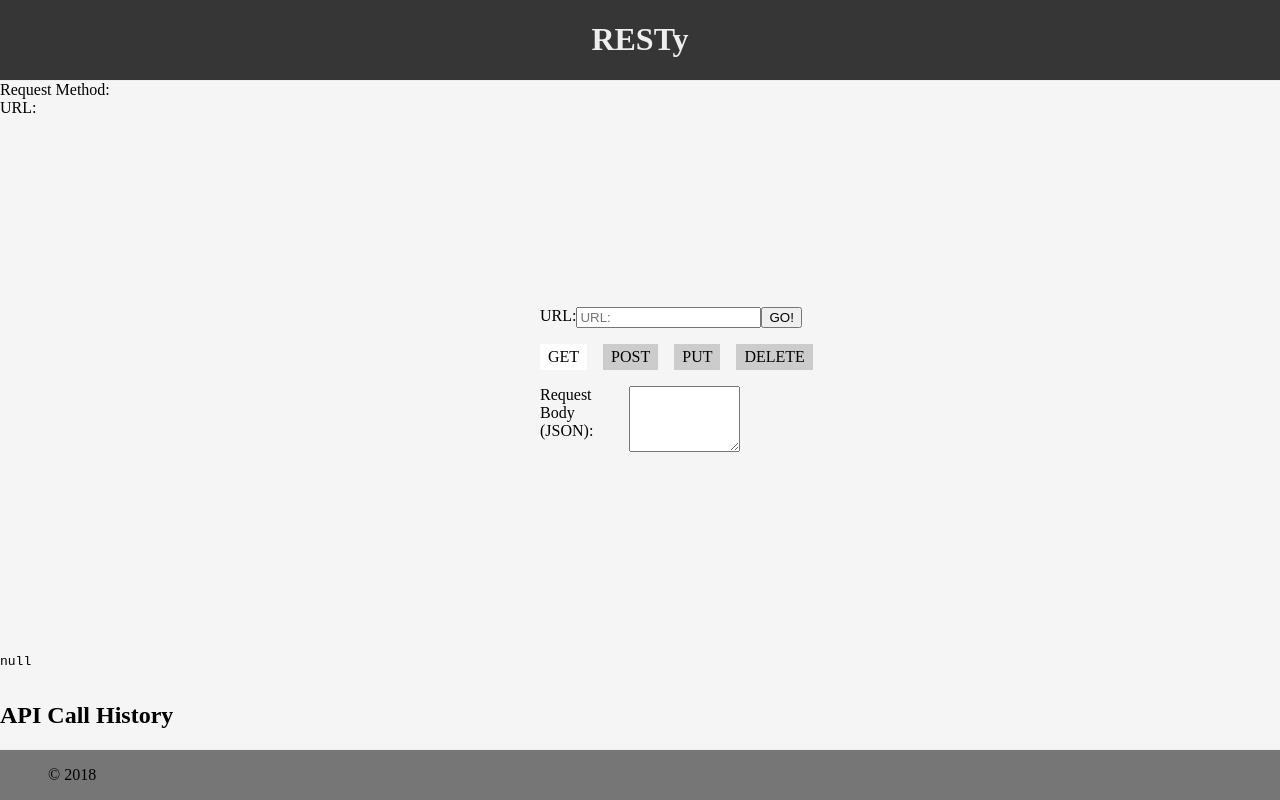
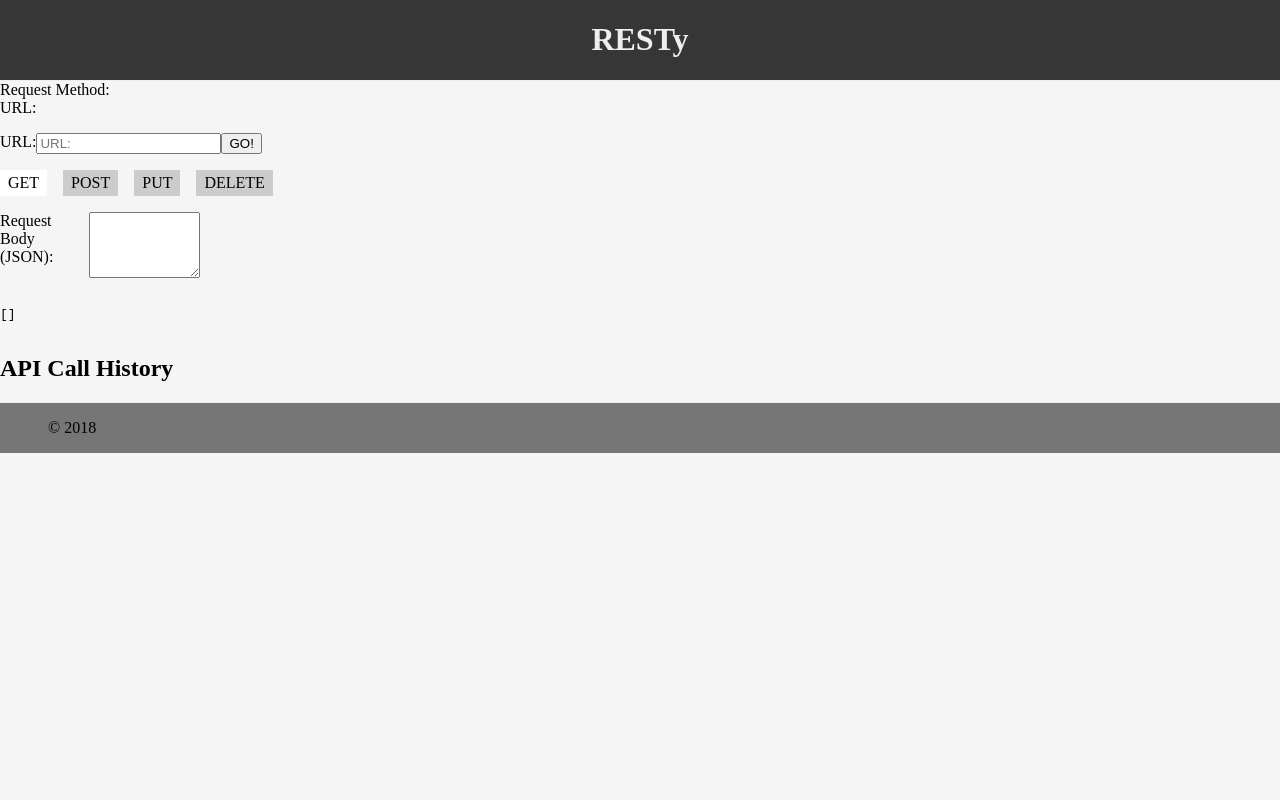
Before and after one commit to jonbrooks01/resty-useReduce, a React (Vite) app: page / in a window 1280 px wide. Built offline with nearby package versions, Linux system fonts and the light colour scheme.

Commit message:
useReduce is working need to add more styling

```diff
--- a/package.json
+++ b/package.json
@@ -14,6 +14,7 @@
     "@testing-library/user-event": "^14.5.1",
     "react": "^18.2.0",
     "react-dom": "^18.2.0",
+    "react-popout": "^3.0.2",
     "sass": "^1.68.0",
     "uuid": "^9.0.1"
   },
--- a/src/App.jsx
+++ b/src/App.jsx
@@ -10,77 +10,88 @@ import History from './Components/History';
 
 const initialState = {
   loading: false,
-  data: null,
+  data: {},
   requestParams: {},
-  history: []
+  history: [],
 };
 
 const appReducer = (state, action) => {
-  switch(action.type) {
-    case 'START_LOADING':
-      return { ...state, loading: true };
-    case 'END_LOADING':
-      return { ...state, loading: false};
-    case 'SET_DATA':
-      return { ...state, data: action.payload };
-    case 'SET_REQUEST_PARAMS':
-      return { ...state, history: [...state.history, action.payload] };
-    case 'ADD_TO_HISTORY':
-      return { ...state, history: [...state.history, action.payload] }
-    default:
-        return state;
+  console.log(action);
+  if (action.type === 'START_LOADING') {
+    return { ...state, loading: true };
+  } else if (action.type === 'END_LOADING') {
+    console.log({ ...state, loading: false });
+    return { ...state, loading: false };
+  } else if (action.type === 'SET_DATA') {
+    return { ...state, requestParams: action.requestParams, data: {} };
+  } else if (action.type === 'ADD_TO_HISTORY') {
+    return {
+      ...state,
+      data: action.data,
+      history: [...state.history, action.history],
+    };
+    // } else {
+    //   return { ...state, requestParams: action.requestParams, data: {} };
   }
-}
-
-
+};
 
 const App = () => {
   const [state, dispatch] = useReducer(appReducer, initialState);
-
-
+  console.log('here');
 
   useEffect(() => {
-    if (!state.requestParams.url || (state.data && Object.keys(state.data).length)) return;
+    console.log(state);
+    if (
+      !state.requestParams.url ||
+      (state.data && Object.keys(state.data).length) ||
+      !state.loading
+    )
+      return;
 
     const callApi = async () => {
-     dispatch({ type: 'START_LOADING' });
-
       try {
         const response = await fetch(state.requestParams.url, {
           method: state.requestParams.method,
-          body: state.requestParams.method === 'GET' ? null : state.requestParams.requestBody,
+          body:
+            state.requestParams.method === 'GET'
+              ? null
+              : state.requestParams.requestBody,
           headers: {
             'Content-Type': 'application/json',
           },
         });
 
         const data = await response.json();
-       dispatch({ type: 'SET_DATA', payload: data });
-       dispatch({ type: 'ADD_TO_HISTORY', payload: { ...state.requestParams, data} });
+        // dispatch({ type: 'SET_DATA', payload: requestParams });
+        dispatch({
+          type: 'ADD_TO_HISTORY',
+          history: { ...state.requestParams, data },
+          data,
+        });
       } catch (error) {
         console.error('Error', error);
       }
       dispatch({ type: 'END_LOADING' });
     };
-      callApi();
-  }, [state.requestParams]);
 
-
-
+    callApi();
+  }, [state]);
 
   return (
-    // <React.Fragment>
     <>
       <Header />
       <div>Request Method: {state.requestParams.method}</div>
       <div>URL: {state.requestParams.url}</div>
-      <Form setApplicationState ={dispatch}
-        applicationState={state} />
-      <Results loading={state.loading} data={state.data} />
-      <History history={state.history} setApplicationState={dispatch} />
+      <div>
+        <Form setApplicationState={dispatch} applicationState={state} />
+
+        <Results loading={state.loading} data={state.history} />
+      </div>
+      <div>
+        <History history={state.history} setApplicationState={dispatch} />
+      </div>
       <Footer />
     </>
-    //  </React.Fragment>
   );
 };
 
--- a/src/Components/Form/index.jsx
+++ b/src/Components/Form/index.jsx
@@ -27,7 +27,8 @@ const Form = ({applicationState, setApplicationState}) => {
 
   const handleSubmit = async (event) => {
     event.preventDefault();
-    setApplicationState({...applicationState, requestParams:formData})
+    setApplicationState({type: 'SET_DATA', requestParams:formData})
+    setApplicationState({ type: 'START_LOADING' });
     setIsLoading(true);
 
     // try {
--- a/src/Components/History/index.jsx
+++ b/src/Components/History/index.jsx
@@ -1,22 +1,39 @@
-import React from "react";
+import React, { useState } from 'react';
+import Popout from 'react-popout'
 
 const History = ({ history, setApplicationState }) => {
-  const handleHistoryClick = (params) => {
-    setApplicationState({ requestParams: params });
+  const [selectedEntry, setSelectedEntry] = useState(null);
+
+  const handleHistoryClick = (entry) => {
+    // Update the selected entry in the state
+    setSelectedEntry(entry);
   };
 
   return (
     <div>
       <h2>API Call History</h2>
       <ul>
-        {history.map((call, index) => (
+        {history.map((entry, index) => (
           <li key={index}>
-            <button onClick={() => handleHistoryClick(call)}>View Results</button>
-            <span>{call.method}</span>
-            <span>{call.url}</span>
+            {entry.method}:{entry.url}
+            <button onClick={() => handleHistoryClick(entry)}>
+              View Results
+            </button>
           </li>
         ))}
       </ul>
+
+      {/* Display selected entry information */}
+      {selectedEntry && (
+        <Popout >
+        <div>
+          <h3>Selected Result</h3>
+          <ul>
+            <li>{JSON.stringify(selectedEntry.data.results, null, 2)}</li>
+          </ul>
+        </div>
+        </Popout>
+      )}
     </div>
   );
 };
```
Also changed, not shown: 1 other file (tests, documents, lock files or other folders).
